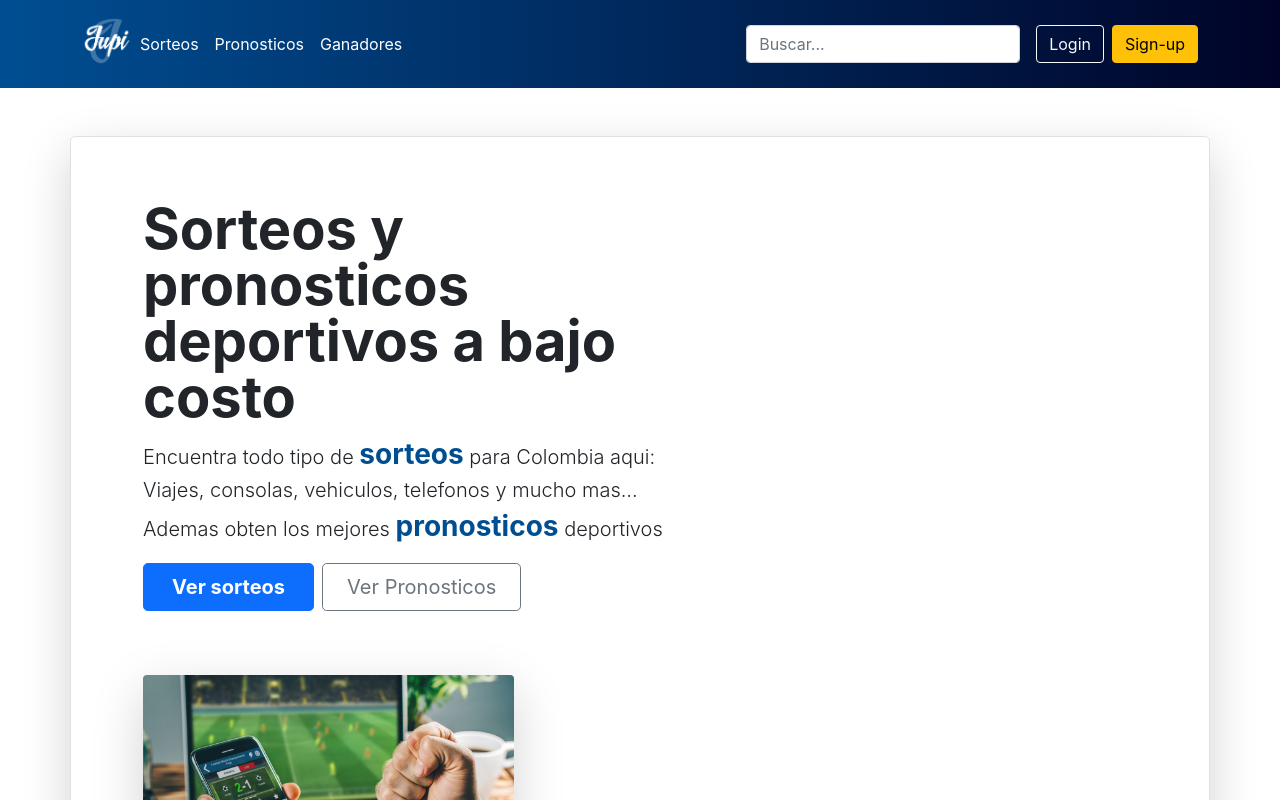
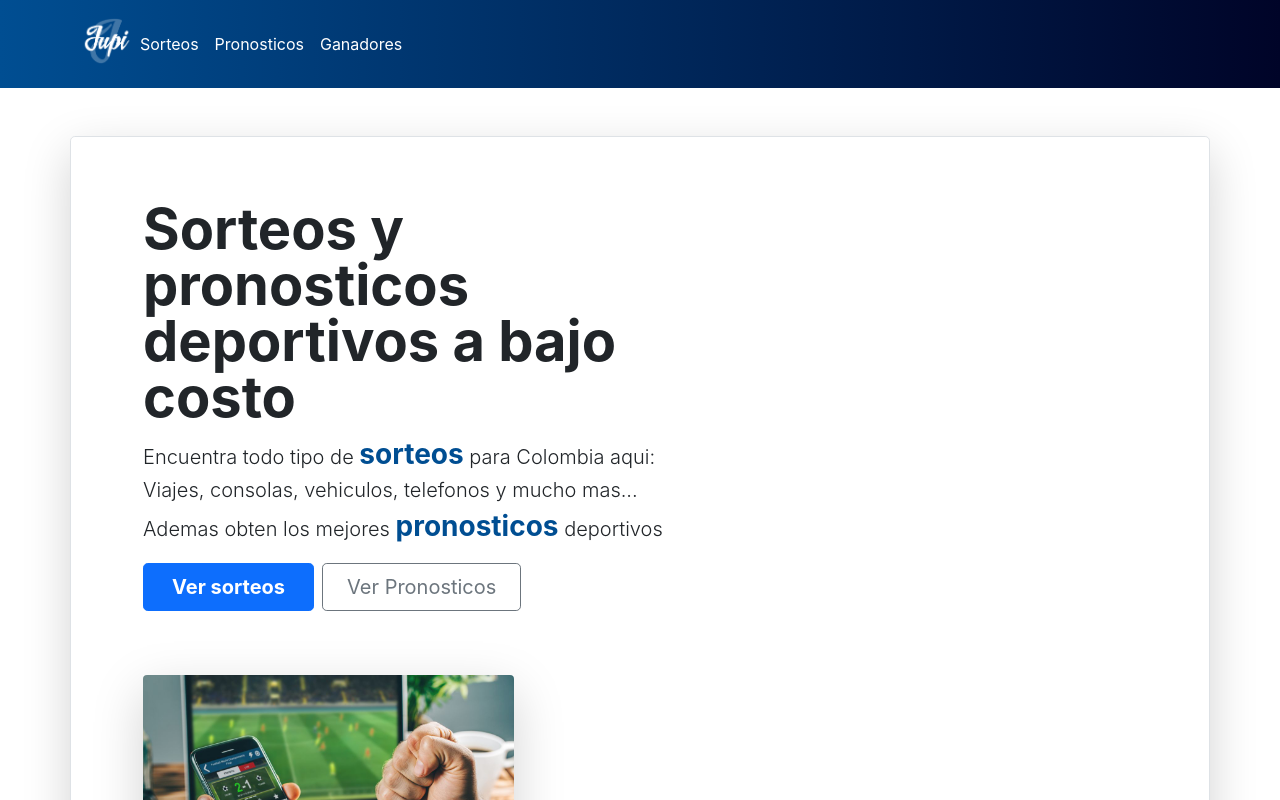
Before and after one commit to pipeswk/JupiApp, a Next.js app: page / in a window 1280 px wide. Shown: the top 800 px of the page. Built offline with nearby package versions, Linux system fonts and the light colour scheme; no server answers; the database is empty.

Commit message:
Se elimina buscador y boton Login

```diff
--- a/src/Components/Header.jsx
+++ b/src/Components/Header.jsx
@@ -31,20 +31,6 @@ const Header = () => {
                         </Link>
                     </li>
                 </ul>
-
-                <form className="col-12 col-lg-auto mb-3 mb-lg-0 me-lg-3" role="search">
-                    <input
-                        type="search"
-                        className="form-control form-control-white text-white bg-white"
-                        placeholder="Buscar..."
-                        aria-label="Search"
-                    />
-                </form>
-
-                <div className="text-end">
-                    <button type="button" className="btn btn-outline-light me-2">Login</button>
-                    <button type="button" className="btn btn-warning">Sign-up</button>
-                </div>
             </div>
         </div>
     </header>
```
